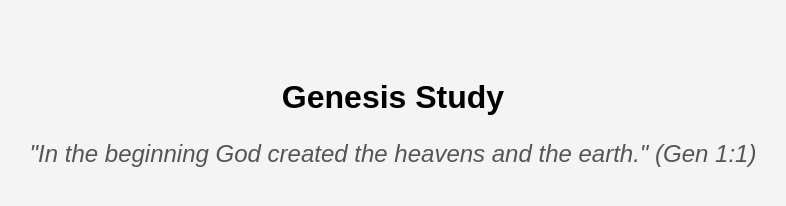
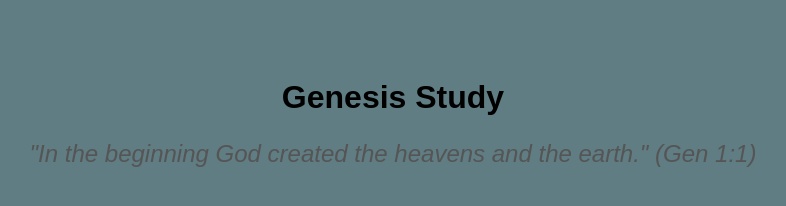
Before and after one commit to holyact/bible-git, a plain HTML site: page index.html in a window 1280 px wide. Shown: the whole page, without its empty margins (247-1033 px from the left). Drawn offline with Linux system fonts and the light colour scheme.

Commit message:
Feat: Change background color to lightblue.

```diff
--- a/index.html
+++ b/index.html
@@ -3,7 +3,7 @@
 <head>
     <title>My Bible Room</title>
     <style>
-        body { font-family: sans-serif; text-align: center; padding-top: 50px; background-color: #f4f4f4; }
+        body { font-family: sans-serif; text-align: center; padding-top: 50px; background-color: #607d83; }
         .verse { font-style: italic; color: #555; font-size: 1.5rem; }
     </style>
 </head>
```
